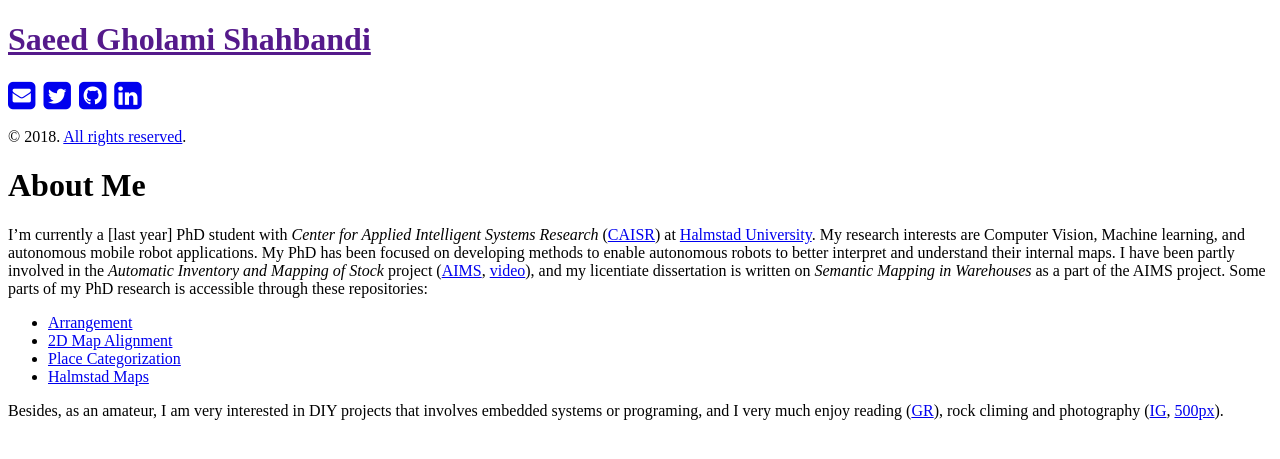
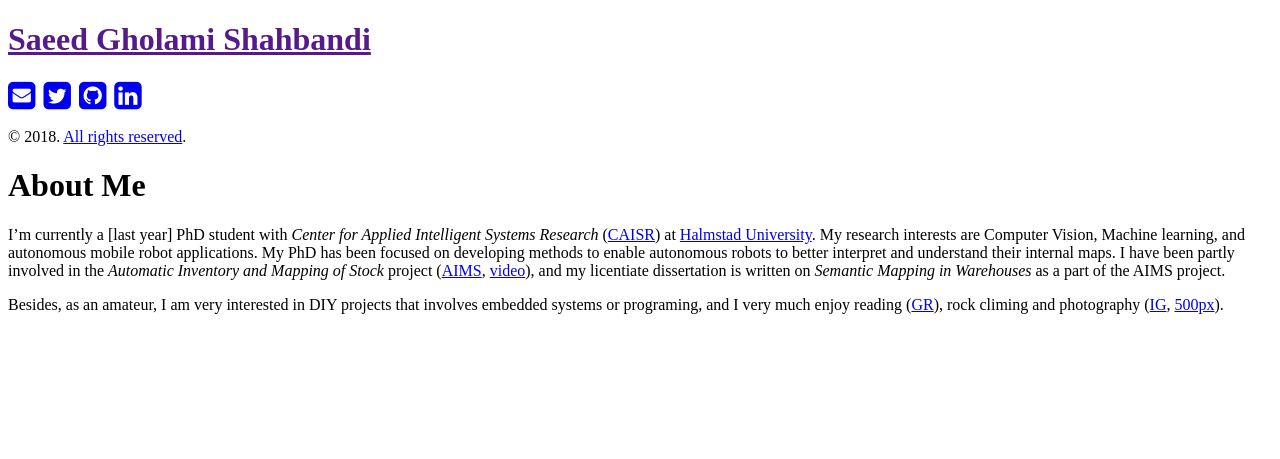
Before and after one commit to saeedghsh/saeedghsh.github.io, a Jekyll site: the page built from about.md, in a window 1280 px wide. Shown: the top 459 px of the page. Built offline with Jekyll 4.4.1, drawn with Linux system fonts in a browser that asks for light colours; nearby versions of some CDN libraries.

Commit message:
minor edit

```diff
--- a/_includes/section-about.md
+++ b/_includes/section-about.md
@@ -2,12 +2,12 @@ I'm currently a [last year] PhD student with *Center for Applied Intelligent Sys
 My research interests are Computer Vision, Machine learning, and autonomous mobile robot applications.
 My PhD has been focused on developing methods to enable autonomous robots to better interpret and understand their internal maps.
 I have been partly involved in the *Automatic Inventory and Mapping of Stock* project ([AIMS](http://islab.hh.se/mediawiki/index.php/AIMS), [video](https://www.youtube.com/watch?v=PLs8WH3dbGM)), and my licentiate dissertation is written on *Semantic Mapping in Warehouses* as a part of the AIMS project.
-Some parts of my PhD research is accessible through these repositories:
 
-* [Arrangement](https://github.com/saeedghsh/arrangement)
-* [2D Map Alignment](https://github.com/saeedghsh/Map-Alignment-2D)
-* [Place Categorization](https://github.com/saeedghsh/Place-Categorization-2D)
-* [Halmstad Maps](https://github.com/saeedghsh/Halmstad-Robot-Maps)
+<!-- Some parts of my PhD research is accessible through these repositories: -->
+<!-- * [Arrangement](https://github.com/saeedghsh/arrangement) -->
+<!-- * [2D Map Alignment](https://github.com/saeedghsh/Map-Alignment-2D) -->
+<!-- * [Place Categorization](https://github.com/saeedghsh/Place-Categorization-2D) -->
+<!-- * [Halmstad Maps](https://github.com/saeedghsh/Halmstad-Robot-Maps) -->
 
 Besides, as an amateur,
 I am very interested in DIY projects that involves embedded systems or programing,
```
